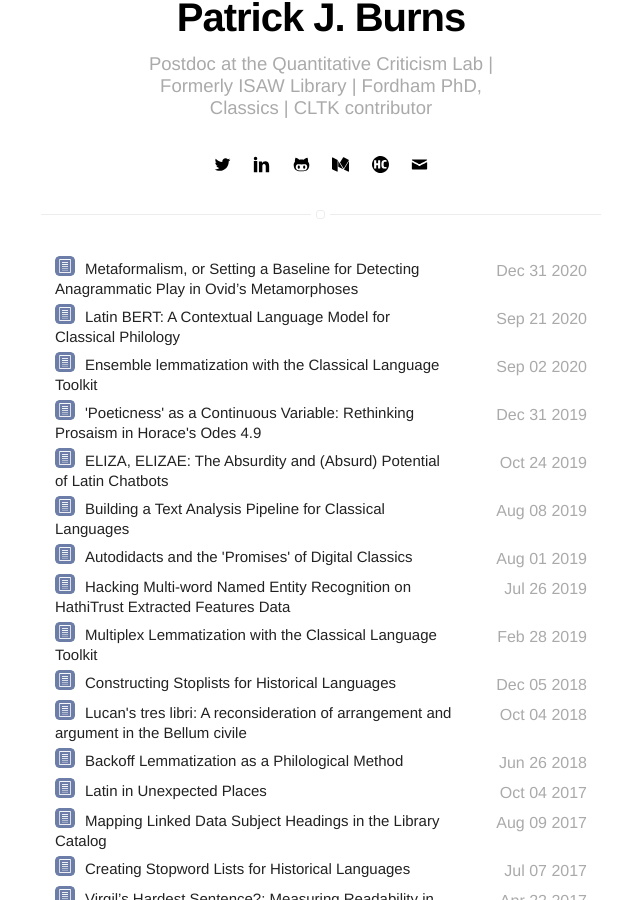
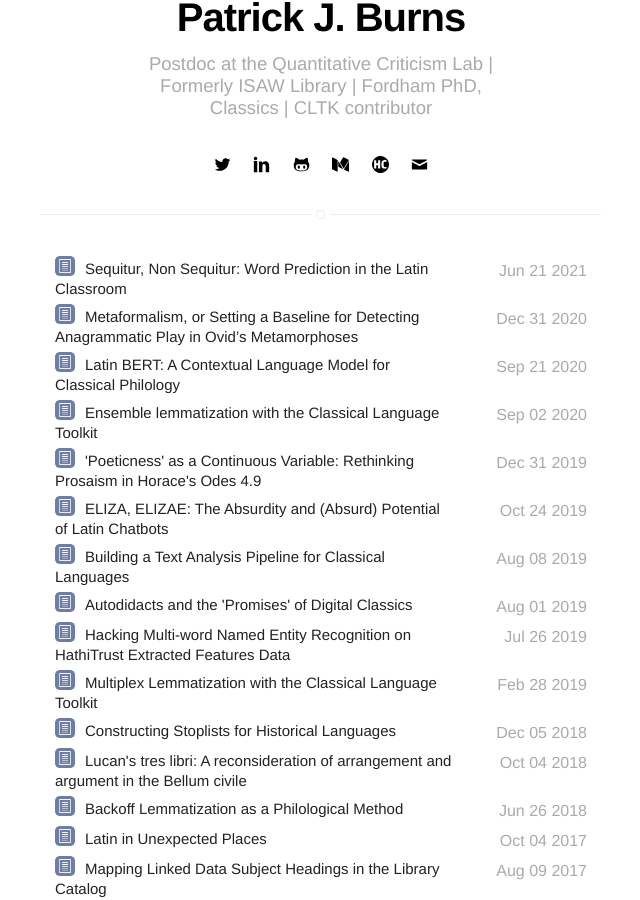
Before and after one commit to diyclassics/diyclassics.github.io, a Jekyll site: the page built from papers.html, in a window 1280 px wide and 900 px high, scrolled down 384 px. Shown: the whole window, without its empty margins (319-959 px from the left). Built offline with Jekyll 4.4.1, drawn with Linux system fonts in a browser that asks for light colours; some of the changed lines change nothing that is shown.

Commit message:
Add abstract

```diff
--- /dev/null
+++ b/_posts/2021-06-21-sequitur.md
@@ -0,0 +1,32 @@
+---
+title: "Sequitur, Non Sequitur: Word Prediction in the Latin Classroom"
+layout: paper
+date: 2021-06-21 00:00
+tag: paper
+image:
+headerImage: false
+projects: false
+hidden: true # don't count this post in blog pagination
+description: "Abstract for American Classical League Institute 2021"
+jemoji: '<img class="emoji" title=":paper:" alt=":paper:" src="../assets/images/paper-icon.png" height="20" width="20" align="absmiddle">'
+author: patrickburns
+externalLink: false
+---
+
+# *Sequitur, Non Sequitur*: Word Prediction in the Latin Classroom
+Abstract for American Classical League Institute 2021
+
+{:.paper-section-heading}
+## Abstract
+
+Word prediction is ubiquitous technology—for example, as we type on our phones, they suggest what comes _____. (If you filled this blank with ‘next’, you understand the expectations created by language use and fulfilled by word prediction.) With Latin well served by large digital text collections, we can develop computational models for word prediction and related tasks like autocomplete. Yet pedagogical applications for these models are at present limited. This paper first gives a high-level overview of the concepts behind word prediction (e.g. n-grams, Markov chains, word embeddings) and discusses how these align with (non-computational) “prediction drills” used in teaching Latin (cf. Russell 2018, “Read Like a Roman” JCT 19). The second part introduces an assignment for a graduate prose composition seminar that uses language models both to generate Latin sentences and to evaluate the likelihood of student-written sentences, and discusses how to adapt this assignment for other levels.
+
+{:.paper-section-heading}
+## Works Cited
+
+- Bamman, D., and Burns, P.J. 2020. “Latin BERT: A Contextual Language Model for Classical Philology.” ArXiv:2009.10053 [Cs] (September 21). http://arxiv.org/abs/2009.10053.
+- Bengfort, B., Bilbro, R., and Ojeda, T. 2018. Applied Text Analysis with Python: Enabling Language-Aware Data Products with Machine Learning. Sebastopol, CA: O’Reilly.
+- Jurafsky, D., and Martin, J.H. 2020. “Speech and Language Processing (3rd Edition, Draft).” December 30. https://web.stanford.edu/~jurafsky/slp3/.
+- Markus, D.D., and Ross, D.P. 2004. “Reading Proficiency in Latin through Expectations and Visualization.” Classical World 98 (1): 79–93. doi:10.2307/4352905.
+- Russell, K. 2018. “Read Like a Roman: Teaching Students to Read in Latin Word Order.” Journal of Classics Teaching 19 (37): 17–29. doi:10.1017/S205863101800003X.
+- Sprugnoli, R., Passarotti, M., and Moretti, G. 2019. “Vir Is to Moderatus as Mulier Is to Intemperans Lemma Embeddings for Latin.” In Proceedings of the Sixth Italian Conference on Computational Linguistics. Bari, Italy. http://ceur-ws.org/Vol-2481/paper69.pdf.
--- a/cv.md
+++ b/cv.md
@@ -103,7 +103,7 @@ August 2021
 
 - 2022\. "Toward a Data-driven Latin Prose Composition Course," Society of Classical Studies Annual Meeting. San Francisco. January 8.
 - 2021\. "Latin Literary Acrostics as Information Technology," Classical Association of the Atlantic States Annual Meeting. New Brunswick, NJ. October 14.
-- 2021\. "*Sequitur, Non Sequitur*: Word Prediction in the Latin Classroom," American Classical League Institute. Online. June 21.
+- 2021\. "*Sequitur, Non Sequitur*: Word Prediction in the Latin Classroom," American Classical League Institute. Online. June 21. [[abstract]](../sequitur){:.cv-link}
 - 2021\. "Profiling of Intertextuality in Latin Literature Using Word Embeddings," NAACL-HLT 2021. Online. June 6. Co-authored with K. Li, J. Brofos, J. Dexter, and P. Chaudhuri.
 - 2021\. "Conversational Agents from the Neo-Latin Colloquia to ChatterBot," *Neo-Latin Studies and Digital Humanities*. Online. April 15.
 - 2021\. "Metaformalism, or Setting a Baseline for Detecting Anagrammatic Play in Ovid’s *Metamorphoses*," Society of Classical Studies Annual Meeting. Washington, D.C. January 4. [[abstract]](../metaformalism){:.cv-link}
```
